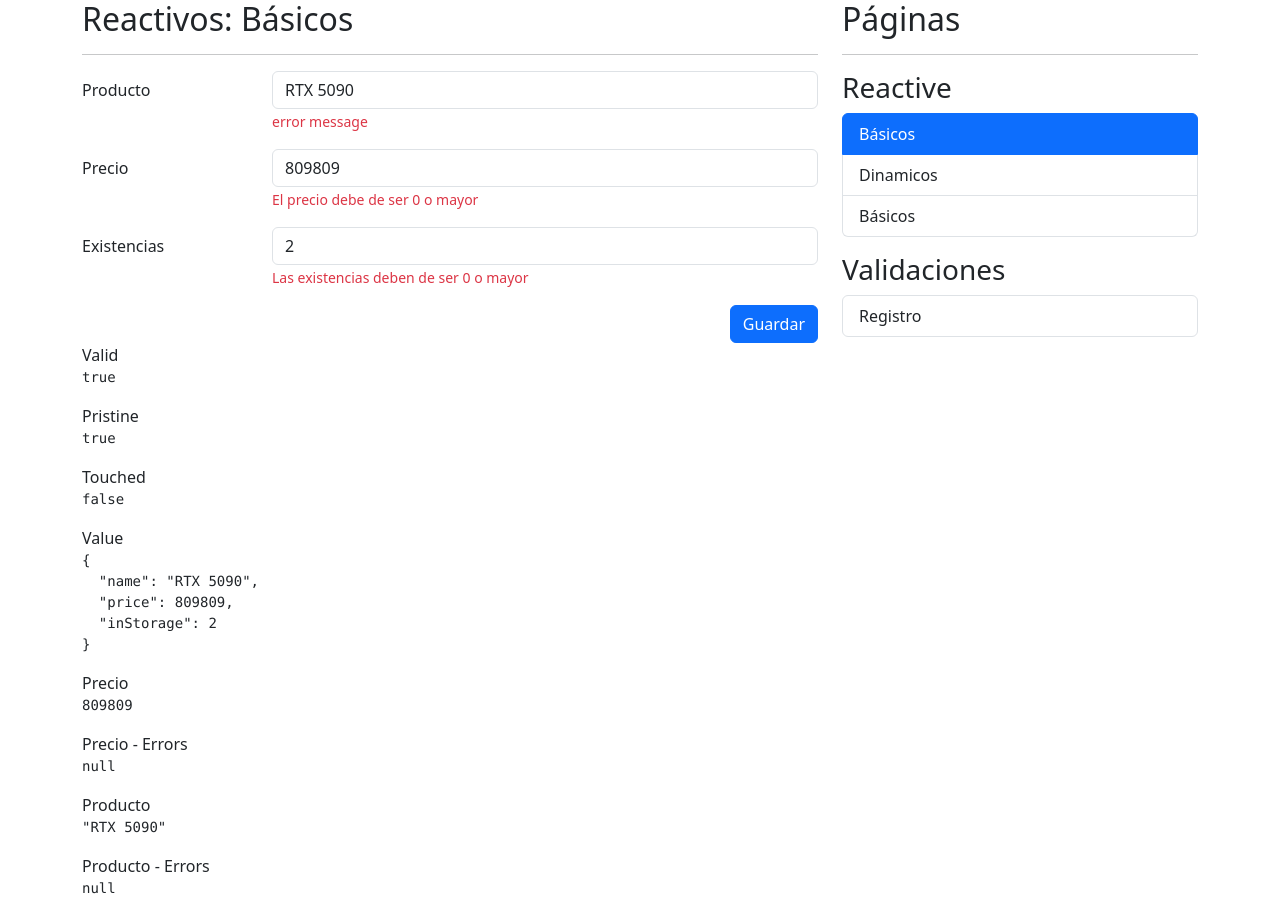
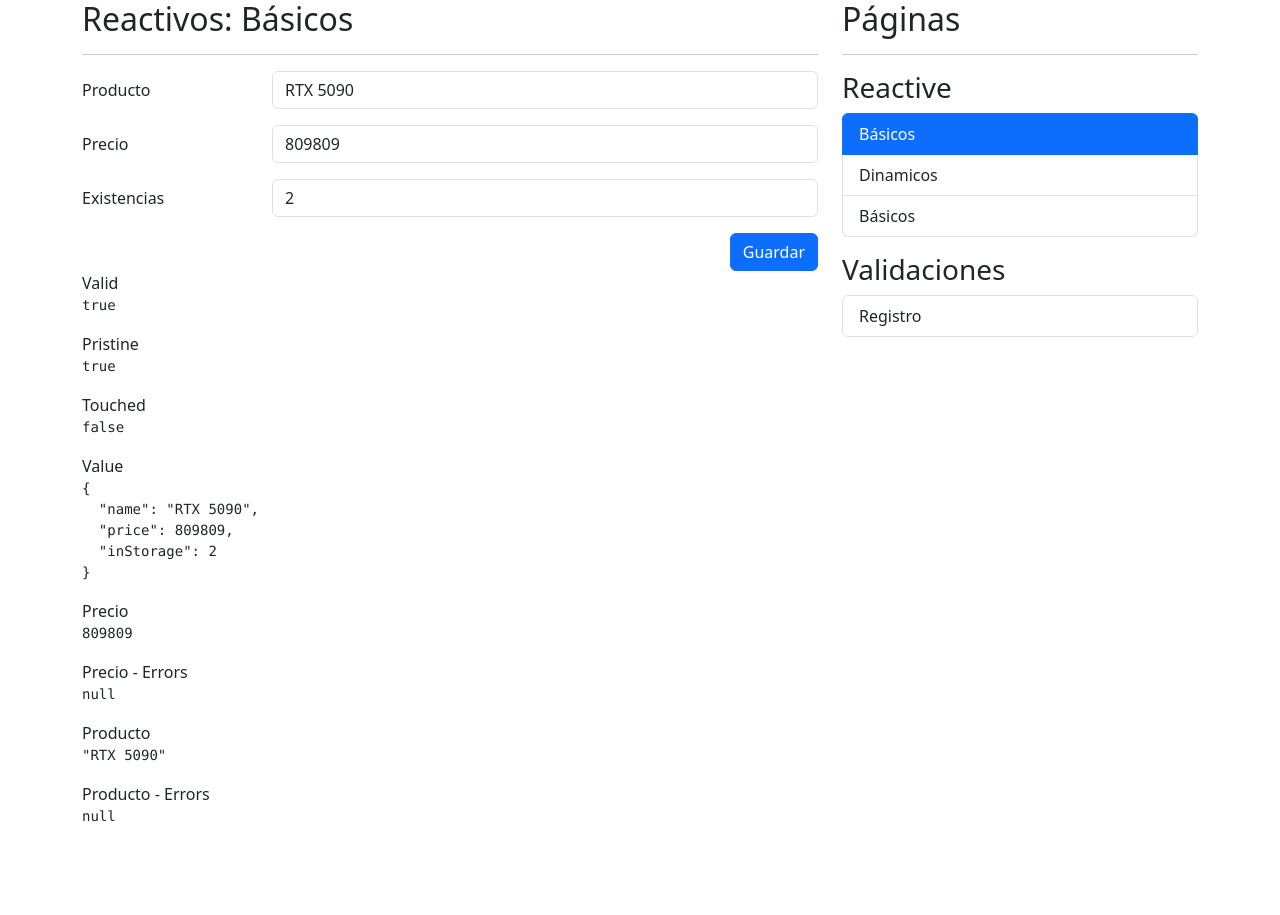
Before and after one commit to agirong/formApp, an Angular app: page /reactive/basic in a window 1280 px wide. After the commit the page ends 843 px from the top, so only its background shows below. Built offline with nearby package versions, Linux system fonts and the light colour scheme.

Commit message:
Métodos para obtener las validaciones incumplidas y mostrar mensajes al usuario basadas en estas validaciones.

```diff
--- a/src/app/reactive/pages/basic-page/basic-page.component.html
+++ b/src/app/reactive/pages/basic-page/basic-page.component.html
@@ -16,9 +16,11 @@
                            formControlName="name"
                            placeholder="Nombre del producto">
 
-                    <span class="form-text text-danger">
-                        <!-- Debe de ser de 3 letras -->
-                        error message
+                    <span
+                      *ngIf="isValidField('name')"
+                      class="form-text text-danger">
+                        <!-- Mensaje de error -->
+                        {{getFiedlError('name')}}
                     </span>
                 </div>
             </div>
@@ -31,7 +33,9 @@
                            class="form-control"
                            formControlName="price"
                            placeholder="Precio del producto">
-                    <span class="form-text text-danger">
+                    <span
+                    *ngIf="isValidField('price')"
+                    class="form-text text-danger">
                         El precio debe de ser 0 o mayor
                     </span>
                 </div>
@@ -46,7 +50,9 @@
                            formControlName="inStorage"
                            placeholder="Existencias del producto">
 
-                    <span class="form-text text-danger">
+                    <span
+                      *ngIf="isValidField('inStorage')"
+                      class="form-text text-danger">
                          Las existencias deben de ser 0 o mayor
                     </span>
                 </div>
--- a/src/app/reactive/pages/basic-page/basic-page.component.ts
+++ b/src/app/reactive/pages/basic-page/basic-page.component.ts
@@ -31,8 +31,34 @@
     inStorage:[0, [Validators.required, Validators.min(0)]],
   })
 
+  //Funcion para validar si hay errores en los campos
+  isValidField(field:string): boolean | null{
+    return this.myForm.controls[field].errors
+    && this.myForm.controls[field].touched;
+  }
+
+  getFiedlError(field:string):string | null{
+    if(!this.myForm.controls[field]) return null;
+
+    const errors = this.myForm.controls[field].errors || {}
+
+    for(const key of Object.keys(errors)){
+      switch(key){
+        case 'required':
+          return 'Este campo es requerido';
+        case 'minlength':
+          return `Mínimo ${errors['minlength'].requiredLength} caracteres`;
+      }
+    }
+
+    return null;
+  }
+
   onSave():void{
-    if(this.myForm.invalid) return;
+    if(this.myForm.invalid){
+      this.myForm.markAllAsTouched();
+      return;
+    }
 
     console.log(this.myForm.value)
 
```
